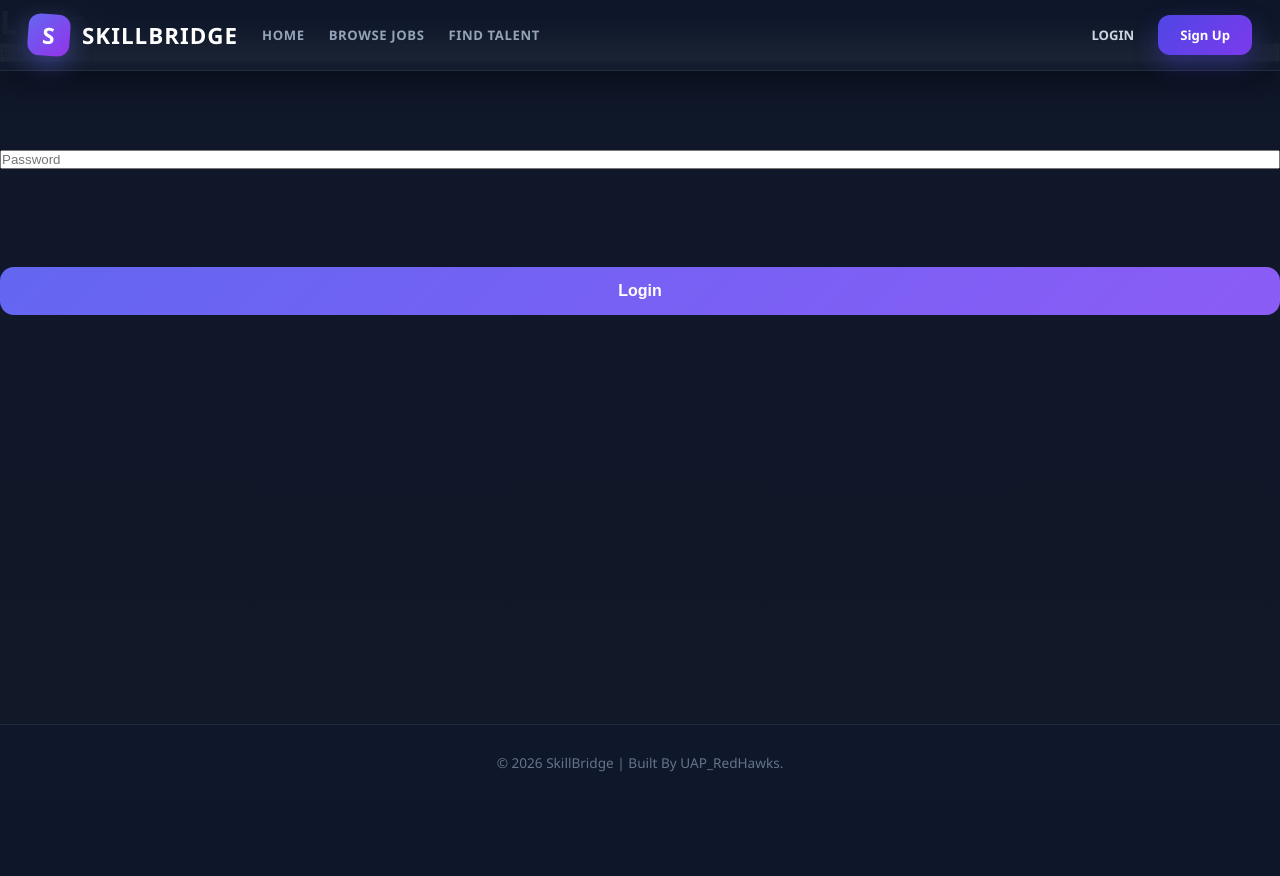
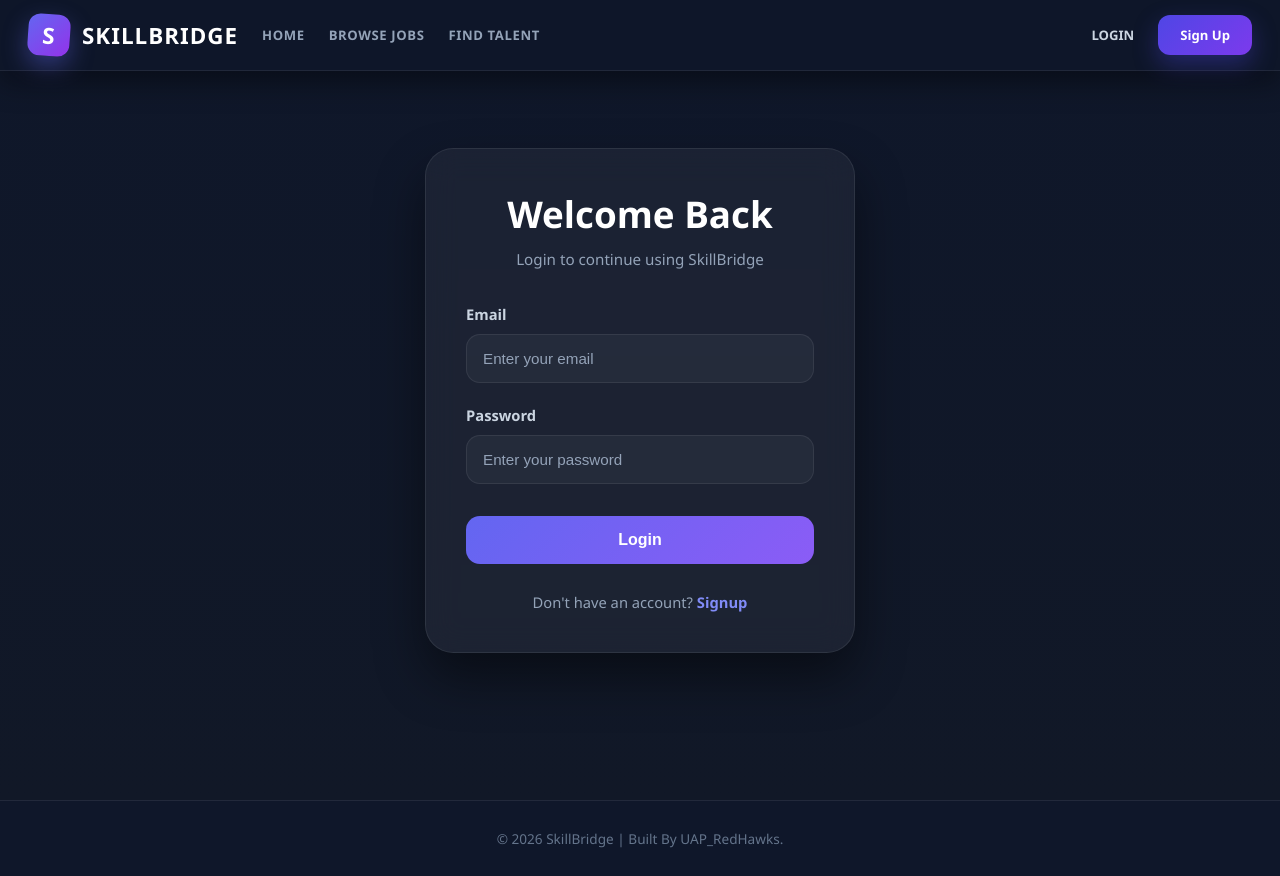
Before and after one commit to Nazmuz-Saif/SkillBridge, a Django app: template skillbridge/templates/users/login.html in a window 1280 px wide. Before the commit the page ends 772 px from the top, so only its background shows below. Run offline with Django 3.2, Linux system fonts and the light colour scheme; the template is opened without the code that fills it, so the values that code supplies are empty.

Commit message:
css update

```diff
--- a/skillbridge/templates/users/login.html
+++ b/skillbridge/templates/users/login.html
@@ -10,13 +10,51 @@
 {% endblock %}
 
 {% block guest_content %}
-  <h1>Login</h1>
-  <form method="POST">
-    {% csrf_token %}
-    <input type="text" name="email" placeholder="Email" />
-    <br /><br />
-    <input type="password" name="password" placeholder="Password" />
-    <br /><br />
-    <button type="submit">Login</button>
-  </form>
+
+<div class="login-wrapper">
+
+    <div class="login-container">
+
+        <div class="login-top">
+            <h1>Welcome Back</h1>
+            <p>Login to continue using SkillBridge</p>
+        </div>
+
+        <form method="POST">
+
+            {% csrf_token %}
+
+            <div class="input-group">
+                <label>Email</label>
+                <input type="text"
+                       name="email"
+                       placeholder="Enter your email" />
+            </div>
+
+            <div class="input-group">
+                <label>Password</label>
+                <input type="password"
+                       name="password"
+                       placeholder="Enter your password" />
+            </div>
+
+            <button type="submit">
+                Login
+            </button>
+
+        </form>
+
+        <div class="bottom-text">
+            <p>
+                Don't have an account?
+                <a href="{% url 'signup' %}">
+                    Signup
+                </a>
+            </p>
+        </div>
+
+    </div>
+
+</div>
+
 {% endblock %}
```
Also changed, not shown: skillbridge/templates/users/signup.html (+77 -7 lines).
